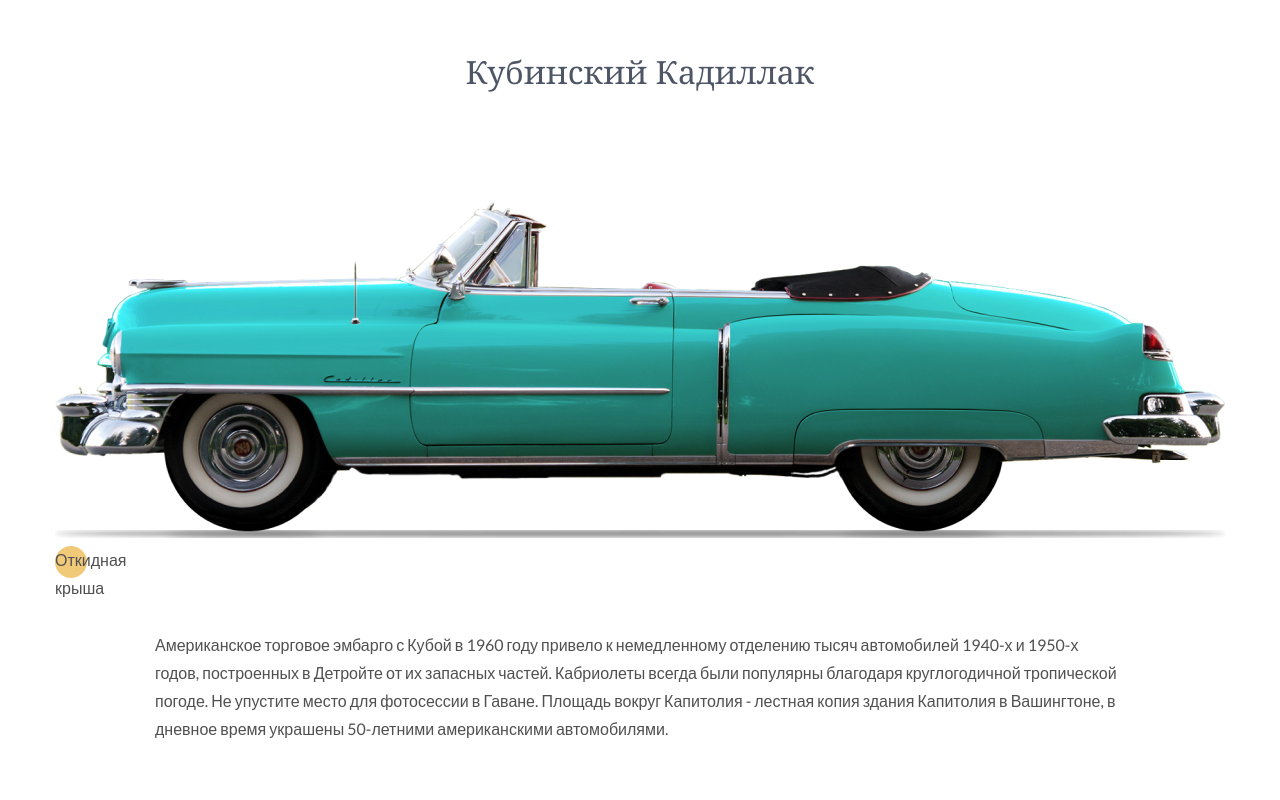
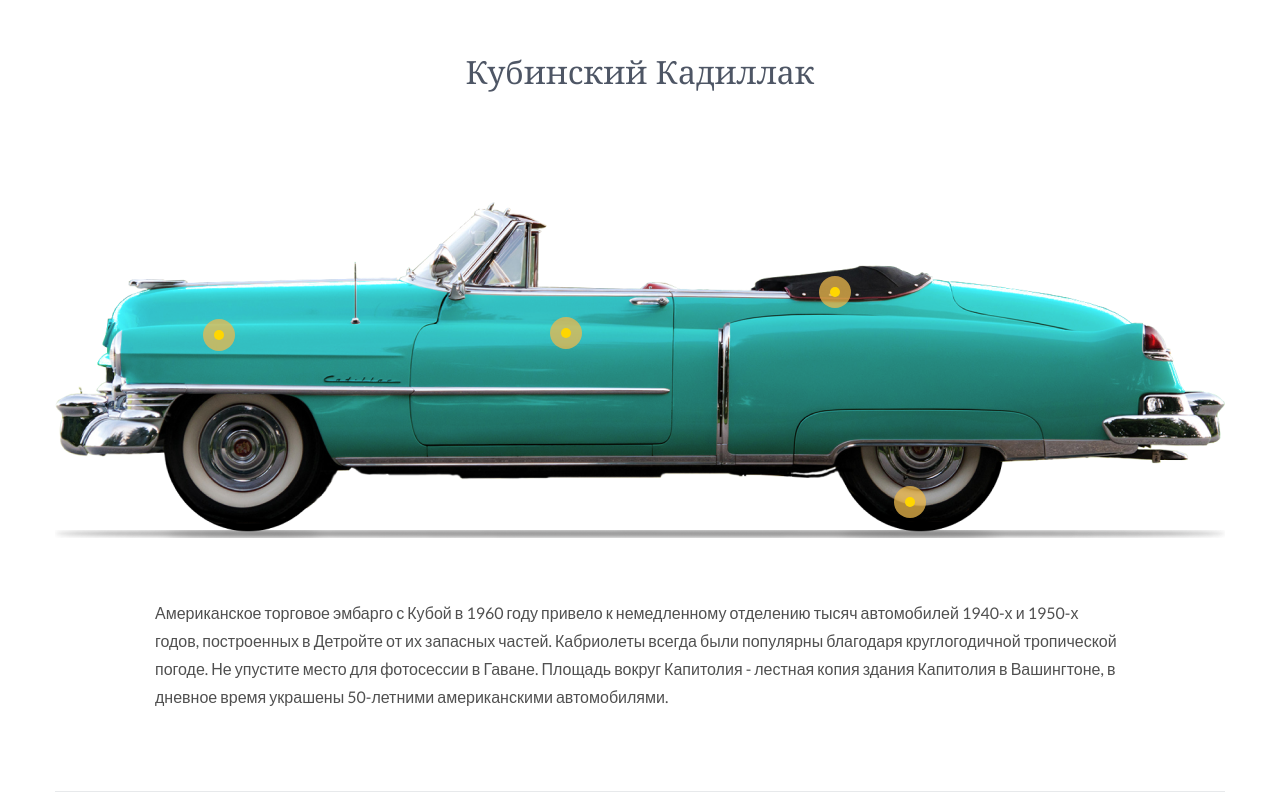
Before and after one commit to Nielll951/Cuba, a plain HTML site: page index.html in a window 1280 px wide. Shown: the part 2760-3560 px from the top of the page. Drawn offline with nearby package versions, Linux system fonts and the light colour scheme.

Commit message:
completed section about

```diff
--- a/css/style.css
+++ b/css/style.css
@@ -253,6 +253,7 @@
 
 .about__images-box {
   padding-top: 73px;
+  position: relative;
 }
 
 .about__dot {
@@ -260,7 +261,68 @@
   height: 32px;
   border-radius: 50%;
   background-color: rgba(236, 184, 76, .75);
-  position: relative;
+  position: absolute;
+}
+
+.about__dot::after {
+  content: "";
+  position: absolute;
+  width: 10px;
+  height: 10px;
+  background-color: #FFD600;
+  border-radius: 50%;
+  top: 50%;
+  left: 50%;
+  transform: translate(-50%, -50%);
+  cursor: pointer;
+}
+
+.about__dot::before {
+  content: "";
+  position: absolute;
+  background-image: url('../images/line.svg');
+  width: 244px;
+  height: 122px;
+  top: -113px;
+  left: 25px;
+  display: none;
+}
+
+.about__dot:hover::before {
+  display: block;
+}
+
+.about__dot:hover .about__dot-text {
+  display: block;
+}
+
+.about__dot-text {
+  font-weight: bold;
+  font-size: 14px;
+  line-height: 28px;
+  color: #505050;
+  position: absolute;
+  top: -140px;
+  left: 150px;
+  white-space: nowrap;
+  display: none;
+}
+
+.about__dot--1 {
+  top: 190px;
+  left: 148px;
+}
+.about__dot--2 {
+  top: 188px;
+  left: 495px;
+}
+.about__dot--3 {
+  top: 147px;
+  right: 374px;
+}
+.about__dot--4 {
+  bottom: 28px;
+  right: 299px;
 }
 
 .about__preview-text {
--- a/index.html
+++ b/index.html
@@ -120,9 +120,24 @@
           </h2>
           <div class="about__images-box">
             <img src="images/car.png" alt="">
-            <div class="about__dot">
+            <div class="about__dot about__dot--1">
+              <p class="about__dot-text">
+                Капот
+              </p>
+            </div>
+            <div class="about__dot about__dot--2">
+              <p class="about__dot-text">
+                Дверь
+              </p>
+            </div>
+            <div class="about__dot about__dot--3">
               <p class="about__dot-text">
                 Откидная крыша
+              </p>
+            </div>
+            <div class="about__dot about__dot--4">
+              <p class="about__dot-text">
+                Колесо
               </p>
             </div>
           </div>
```
Also changed, not shown: images/line.svg (added).
